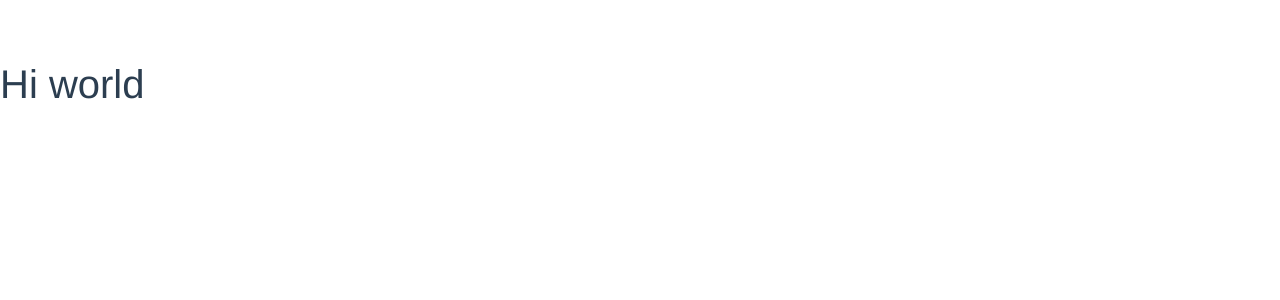
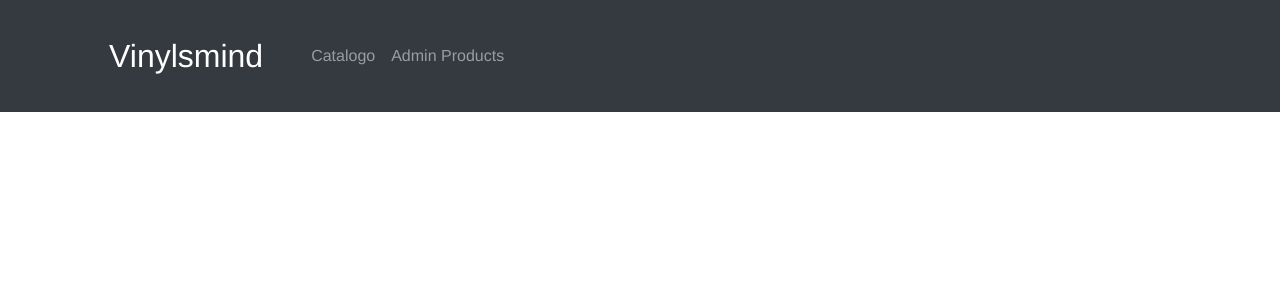
Before and after one commit to danieltadres2021/django-vue-shop, a Vue app in the folder frontend/: page / in a window 1280 px wide. Shown: the top 300 px of the page. Built offline with nearby package versions, Linux system fonts and the light colour scheme.

Commit message:
Working on Nav component

```diff
--- a/frontend/src/App.vue
+++ b/frontend/src/App.vue
@@ -1,11 +1,14 @@
 <template>
-  <h1> Hi world </h1>
-
+  <the-header> </the-header>
 </template>
 
 <script>
-
-
+import TheHeader from './components/nav/TheHeader.vue';
+export default {
+  components: {
+    TheHeader
+  }
+}
 </script>
 
 <style>
@@ -14,6 +17,5 @@
   -webkit-font-smoothing: antialiased;
   -moz-osx-font-smoothing: grayscale;
   color: #2c3e50;
-  margin-top: 60px;
 }
 </style>
--- a/frontend/src/components/nav/TheHeader.vue
+++ b/frontend/src/components/nav/TheHeader.vue
@@ -0,0 +1,29 @@
+<template>
+
+  <nav class="navbar navbar-expand-md navbar-dark bg-dark">
+    <div class="container d-flex align-items-center">
+
+      <a href="/" class="navbar-brand p-4 font-xl-size">Vinylsmind</a>
+
+      <button class="navbar-toggler" data-toggle="collapse" data-target="#nav"> <span class="navbar-toggler-icon"> </span> </button>
+
+      <div class="collapse navbar-collapse" id="nav">
+        <ul class="navbar-nav mr-auto">
+          <li class="nav-item"> <a href="/products" class="nav-link"> Catalogo </a> </li>
+          <li class="nav-item"> <a href="/admin-products" class="nav-link"> Admin Products </a> </li>
+        </ul>
+      </div>
+
+    </div>
+
+  </nav>
+
+</template>
+
+<style scoped>
+
+.font-xl-size {
+  font-size: 2rem;
+}
+
+</style>
```
